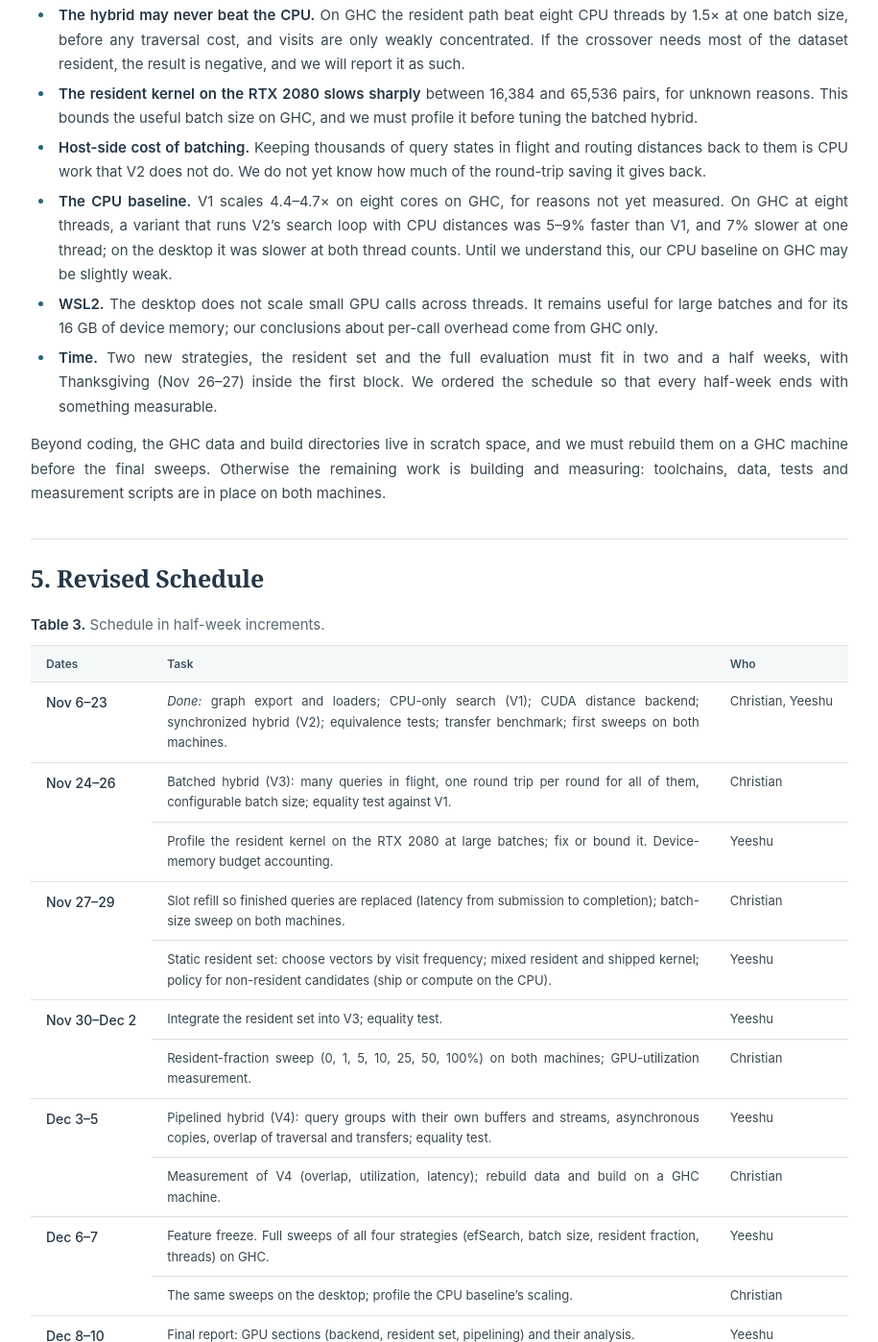
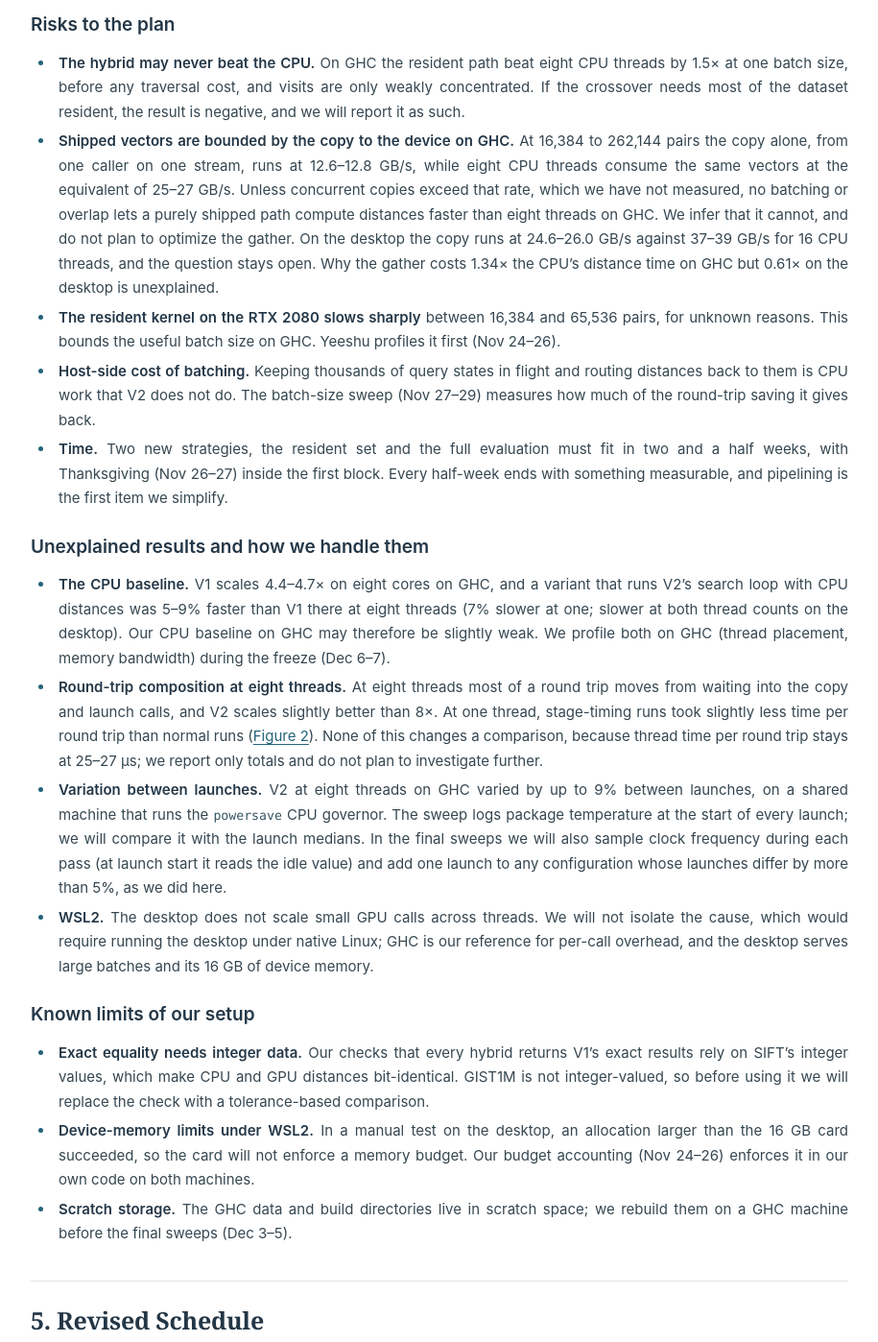
Before and after one commit to ryeeshu/hybrid-vector-search, a plain HTML site: page milestone/index.html in a window 1280 px wide. Shown: the part 6475-7873 px from the top of the page at 96% size, without its empty margins (296-1211 px from the left). Drawn offline with Linux system fonts and the light colour scheme.

Commit message:
Update milestone report concerns section

```diff
--- a/milestone/index.html
+++ b/milestone/index.html
@@ -122,15 +122,27 @@
 </section>
 <section id="concerns" class="proposal-section">
 <h2>4. Concerns and Unknowns</h2>
+<h3>Risks to the plan</h3>
 <ul>
 <li><strong>The hybrid may never beat the CPU.</strong> On GHC the resident path beat eight CPU threads by 1.5× at one batch size, before any traversal cost, and visits are only weakly concentrated. If the crossover needs most of the dataset resident, the result is negative, and we will report it as such.</li>
-<li><strong>The resident kernel on the RTX 2080 slows sharply</strong> between 16,384 and 65,536 pairs, for unknown reasons. This bounds the useful batch size on GHC, and we must profile it before tuning the batched hybrid.</li>
-<li><strong>Host-side cost of batching.</strong> Keeping thousands of query states in flight and routing distances back to them is CPU work that V2 does not do. We do not yet know how much of the round-trip saving it gives back.</li>
-<li><strong>The CPU baseline.</strong> V1 scales 4.4–4.7× on eight cores on GHC, for reasons not yet measured. On GHC at eight threads, a variant that runs V2’s search loop with CPU distances was 5–9% faster than V1, and 7% slower at one thread; on the desktop it was slower at both thread counts. Until we understand this, our CPU baseline on GHC may be slightly weak.</li>
-<li><strong>WSL2.</strong> The desktop does not scale small GPU calls across threads. It remains useful for large batches and for its 16&nbsp;GB of device memory; our conclusions about per-call overhead come from GHC only.</li>
-<li><strong>Time.</strong> Two new strategies, the resident set and the full evaluation must fit in two and a half weeks, with Thanksgiving (Nov&nbsp;26–27) inside the first block. We ordered the schedule so that every half-week ends with something measurable.</li>
+<li><strong>Shipped vectors are bounded by the copy to the device on GHC.</strong> At 16,384 to 262,144 pairs the copy alone, from one caller on one stream, runs at 12.6–12.8&nbsp;GB/s, while eight CPU threads consume the same vectors at the equivalent of 25–27&nbsp;GB/s. Unless concurrent copies exceed that rate, which we have not measured, no batching or overlap lets a purely shipped path compute distances faster than eight threads on GHC. We infer that it cannot, and do not plan to optimize the gather. On the desktop the copy runs at 24.6–26.0&nbsp;GB/s against 37–39&nbsp;GB/s for 16 CPU threads, and the question stays open. Why the gather costs 1.34× the CPU’s distance time on GHC but 0.61× on the desktop is unexplained.</li>
+<li><strong>The resident kernel on the RTX 2080 slows sharply</strong> between 16,384 and 65,536 pairs, for unknown reasons. This bounds the useful batch size on GHC. Yeeshu profiles it first (Nov&nbsp;24–26).</li>
+<li><strong>Host-side cost of batching.</strong> Keeping thousands of query states in flight and routing distances back to them is CPU work that V2 does not do. The batch-size sweep (Nov&nbsp;27–29) measures how much of the round-trip saving it gives back.</li>
+<li><strong>Time.</strong> Two new strategies, the resident set and the full evaluation must fit in two and a half weeks, with Thanksgiving (Nov&nbsp;26–27) inside the first block. Every half-week ends with something measurable, and pipelining is the first item we simplify.</li>
 </ul>
-<p>Beyond coding, the GHC data and build directories live in scratch space, and we must rebuild them on a GHC machine before the final sweeps. Otherwise the remaining work is building and measuring: toolchains, data, tests and measurement scripts are in place on both machines.</p>
+<h3>Unexplained results and how we handle them</h3>
+<ul>
+<li><strong>The CPU baseline.</strong> V1 scales 4.4–4.7× on eight cores on GHC, and a variant that runs V2’s search loop with CPU distances was 5–9% faster than V1 there at eight threads (7% slower at one; slower at both thread counts on the desktop). Our CPU baseline on GHC may therefore be slightly weak. We profile both on GHC (thread placement, memory bandwidth) during the freeze (Dec&nbsp;6–7).</li>
+<li><strong>Round-trip composition at eight threads.</strong> At eight threads most of a round trip moves from waiting into the copy and launch calls, and V2 scales slightly better than 8×. At one thread, stage-timing runs took slightly less time per round trip than normal runs (<a href="#fig-stages">Figure 2</a>). None of this changes a comparison, because thread time per round trip stays at 25–27&nbsp;µs; we report only totals and do not plan to investigate further.</li>
+<li><strong>Variation between launches.</strong> V2 at eight threads on GHC varied by up to 9% between launches, on a shared machine that runs the <code>powersave</code> CPU governor. The sweep logs package temperature at the start of every launch; we will compare it with the launch medians. In the final sweeps we will also sample clock frequency during each pass (at launch start it reads the idle value) and add one launch to any configuration whose launches differ by more than 5%, as we did here.</li>
+<li><strong>WSL2.</strong> The desktop does not scale small GPU calls across threads. We will not isolate the cause, which would require running the desktop under native Linux; GHC is our reference for per-call overhead, and the desktop serves large batches and its 16&nbsp;GB of device memory.</li>
+</ul>
+<h3>Known limits of our setup</h3>
+<ul>
+<li><strong>Exact equality needs integer data.</strong> Our checks that every hybrid returns V1’s exact results rely on SIFT’s integer values, which make CPU and GPU distances bit-identical. GIST1M is not integer-valued, so before using it we will replace the check with a tolerance-based comparison.</li>
+<li><strong>Device-memory limits under WSL2.</strong> In a manual test on the desktop, an allocation larger than the 16&nbsp;GB card succeeded, so the card will not enforce a memory budget. Our budget accounting (Nov&nbsp;24–26) enforces it in our own code on both machines.</li>
+<li><strong>Scratch storage.</strong> The GHC data and build directories live in scratch space; we rebuild them on a GHC machine before the final sweeps (Dec&nbsp;3–5).</li>
+</ul>
 </section>
 <section id="schedule" class="proposal-section">
 <h2>5. Revised Schedule</h2>
@@ -149,7 +161,7 @@
 <tr><th scope="row" rowspan="2">Dec 3–5</th><td>Pipelined hybrid (V4): query groups with their own buffers and streams, asynchronous copies, overlap of traversal and transfers; equality test.</td><td class="who">Yeeshu</td></tr>
 <tr><td>Measurement of V4 (overlap, utilization, latency); rebuild data and build on a GHC machine.</td><td class="who">Christian</td></tr>
 <tr><th scope="row" rowspan="2">Dec 6–7</th><td>Feature freeze. Full sweeps of all four strategies (efSearch, batch size, resident fraction, threads) on GHC.</td><td class="who">Yeeshu</td></tr>
-<tr><td>The same sweeps on the desktop; profile the CPU baseline’s scaling.</td><td class="who">Christian</td></tr>
+<tr><td>The same sweeps on the desktop; profile the CPU baseline on GHC (V1’s scaling, the faster CPU-distance variant).</td><td class="who">Christian</td></tr>
 <tr><th scope="row" rowspan="2">Dec 8–10</th><td>Final report: GPU sections (backend, resident set, pipelining) and their analysis.</td><td class="who">Yeeshu</td></tr>
 <tr><td>Final report: search, batching and evaluation sections; final figures; post-freeze items if time permits.</td><td class="who">Christian</td></tr>
 <tr><th scope="row" rowspan="3">Dec 10–11</th><td>Poster: architecture and GPU panels.</td><td class="who">Yeeshu</td></tr>
```
Also changed, not shown: 1 other file.
